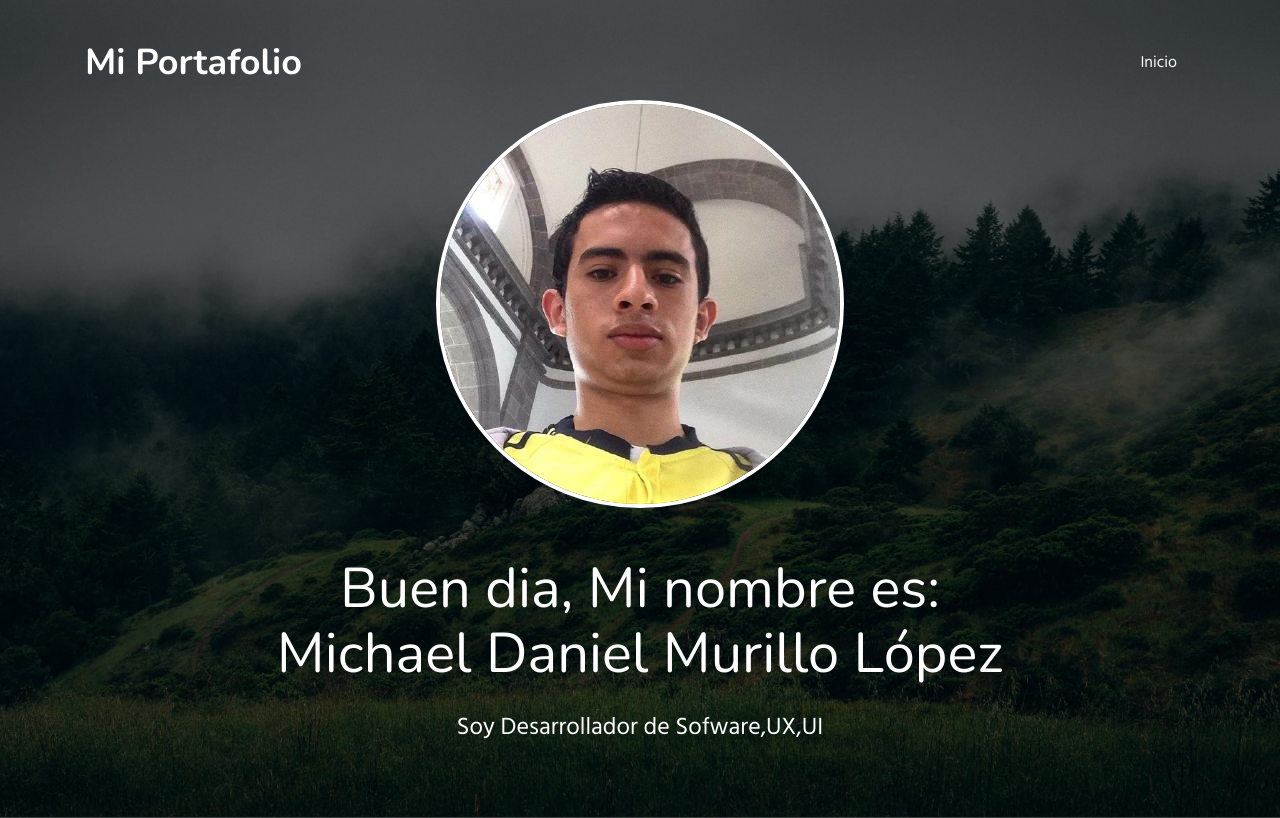
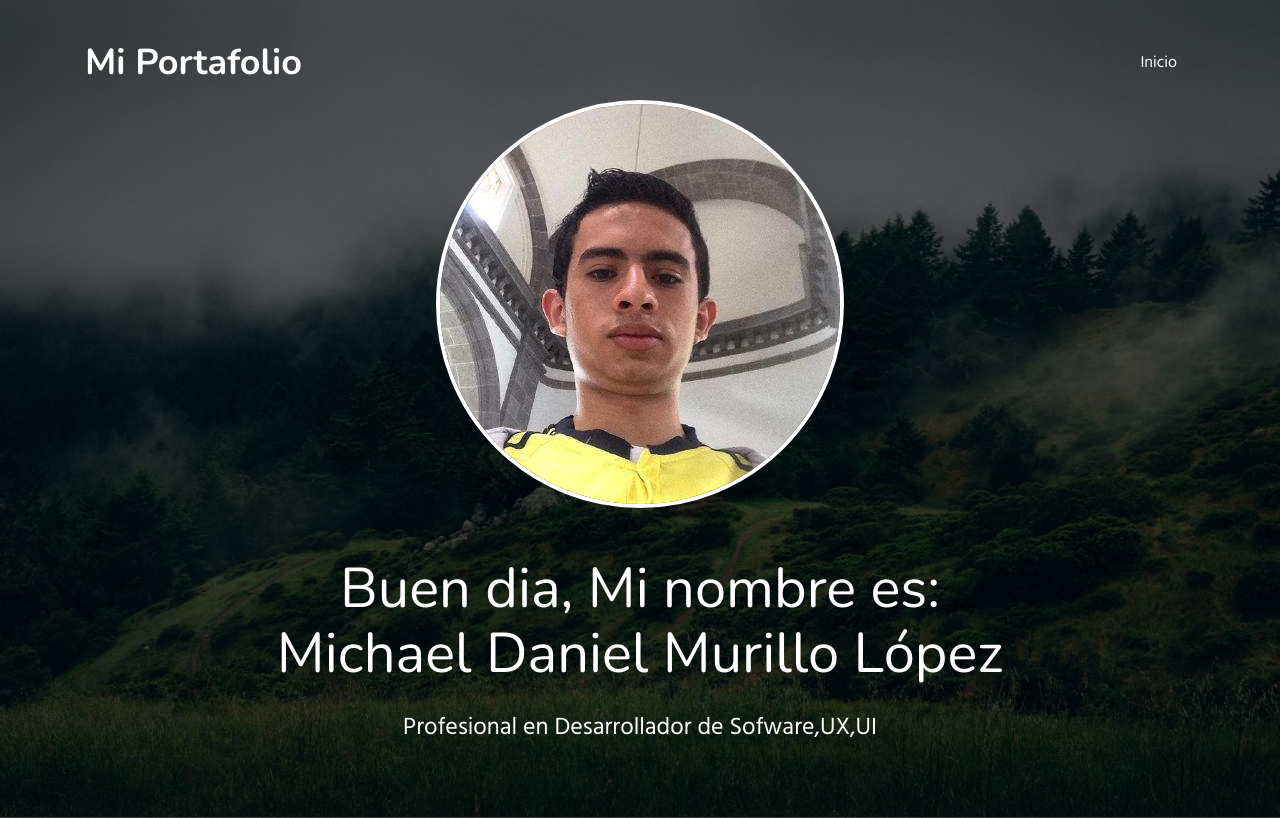
Before and after one commit to michaeldanielm/portafolio, a plain HTML site: page index.html in a window 1280 px wide. Shown: the top 818 px of the page. Drawn offline with nearby package versions, Linux system fonts and the light colour scheme.

Commit message:
Update index.html

```diff
--- a/index.html
+++ b/index.html
@@ -63,7 +63,7 @@
               <img src="assets/images/c1.jpg" alt="about image" class="img-fluid">
               <h3 class="banner-text mt-5">Buen dia, Mi nombre es:<br> Michael Daniel Murillo López
               </h3>
-              <p class="my-4 mb-5">Soy Desarrollador de Sofware,UX,UI</p><br>
+              <p class="my-4 mb-5">Profesional en Desarrollador de Sofware,UX,UI</p><br>
 
             </div>
           </div>
```
